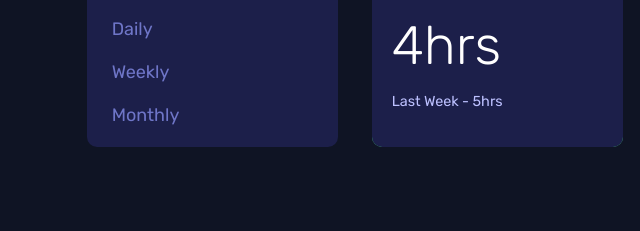
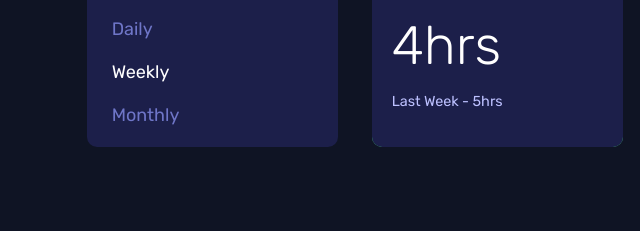
Before and after one commit to Nick-Gabe/frontend-timetracking-dashboard, a plain HTML site: page index.html in a window 1280 px wide. Shown: the part 503-734 px from the top of the page, 0-640 px from the left. Drawn offline with Linux system fonts and the light colour scheme.

Commit message:
color typo fixed

```diff
--- a/_sass/style.scss
+++ b/_sass/style.scss
@@ -95,7 +95,7 @@ button {
         transform-origin: center;
     }
 
-    & button[selected] {
+    & button[data-selected] {
         color: white;
     }
 
```
Also changed, not shown: css/style.css.
